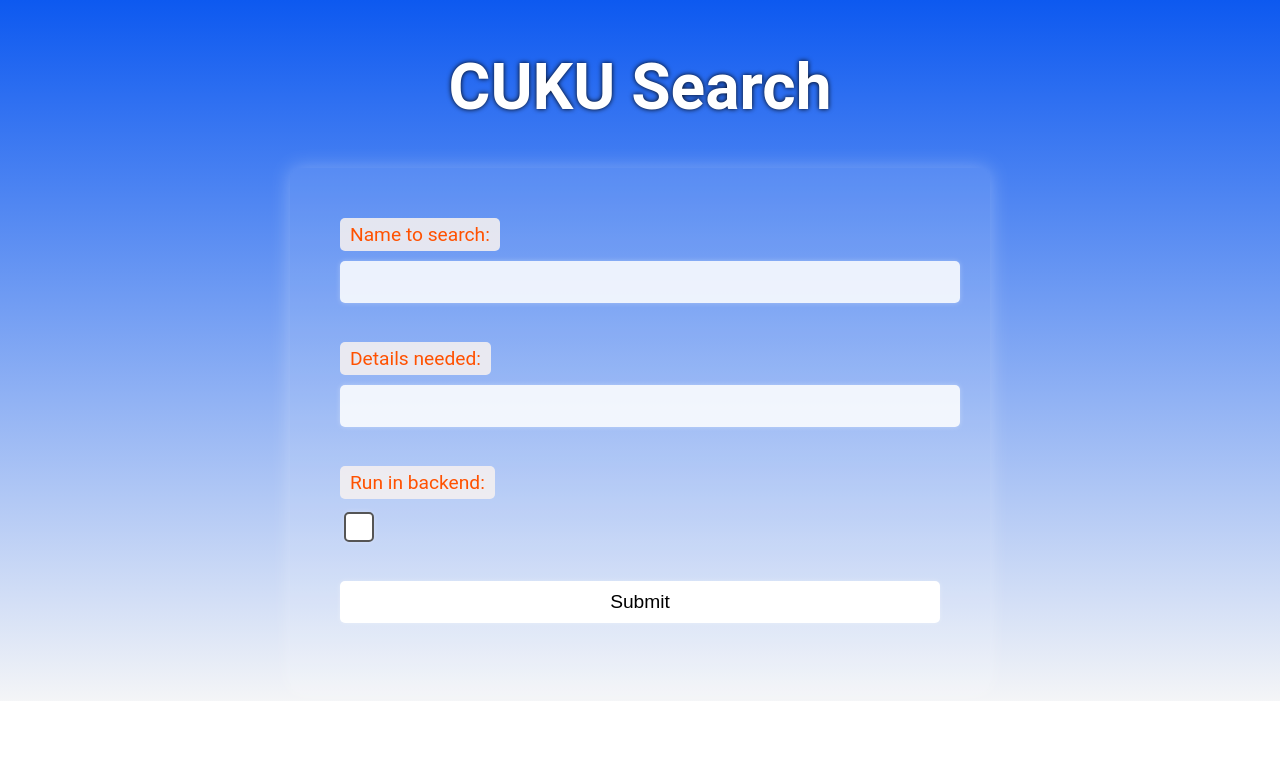
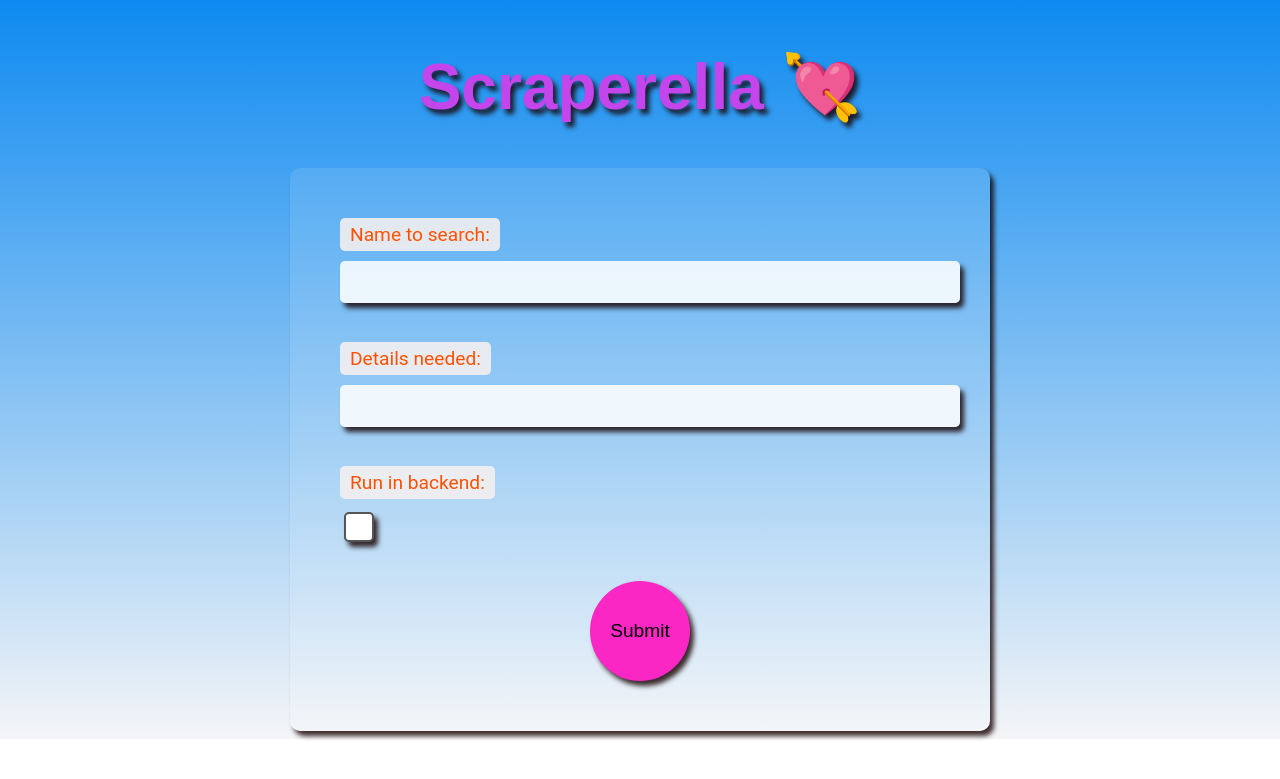
Before and after one commit to sriram403/Scraperella, a Flask app: page / in a window 1280 px wide. Shown: the top 779 px of the page. Run offline with Flask 3, Linux system fonts and the light colour scheme.

Commit message:
finished_look_and_readme

```diff
--- a/app.py
+++ b/app.py
@@ -3,7 +3,6 @@ from CUKU.components import details_collector as dc
 
 app = Flask(__name__)
 
-# Define result and name_to_search before the functions
 result = None
 name_to_search = ""
 details_needed_amount = 0
@@ -20,12 +19,11 @@ def index():
 def search():
     global result, name_to_search, details_needed_amount
 
-    new_name_to_search = request.form.get('name_to_search', '')
+    new_name_to_search = request.form.get('name_to_search', '').strip()
     new_details_needed_amount = int(request.form.get('details_needed_amount', '0'))
     run_in_backend = bool(request.form.get('run_in_backend'))
 
     if result is not None and new_details_needed_amount == details_needed_amount and new_name_to_search == name_to_search:
-        # The search has already been performed with the same details amount and name, return the result
         result_file = f"{name_to_search}_info.html"
         return render_template(result_file)
 
@@ -38,7 +36,6 @@ def search():
     result_file = f"{name_to_search}_info.html"
     return render_template(result_file)
 
-
 @app.route('/reset')
 def reset():
     global result, name_to_search, details_needed_amount
--- a/static/style.css
+++ b/static/style.css
@@ -1,6 +1,6 @@
 body {
     /* background-image: url('bird.jpg');; */
-    background: linear-gradient(to bottom, #0d59f0, #f4f5f7);
+    background: linear-gradient(to bottom, #0d8af0, #f4f5f7);
     background-size: 100% auto;
     background-repeat: no-repeat;
     font-family: 'Roboto', sans-serif;
@@ -11,8 +11,9 @@ h1 {
     font-size: 4em;
     text-align: center;
     margin-top: 50px;
-    color: #fff;
-    text-shadow: 0 0 5px #000;
+    color: #c445eb;
+    text-shadow: 4px 5px 5px rgba(22, 1, 1, 0.822);
+    font-family: "Bebas Neue", sans-serif;
 }
 
 #name_to_search {
@@ -29,7 +30,7 @@ form {
     padding: 50px;
     border-radius: 10px;
     background-color: rgba(255, 255, 255, 0.1);
-    box-shadow: 0 0 20px rgba(255, 255, 255, 0.3);
+    box-shadow: 4px 5px 5px rgba(22, 1, 1, 0.822);
 }
 
 label {
@@ -52,7 +53,7 @@ input[type="text"], input[type="number"], input[type="checkbox"], input[type="su
     border: none;
     background-color: rgba(255, 255, 255, 0.863);
     color: #ffffffc2;
-    box-shadow: 0 0 5px rgba(255, 255, 255, 0.3);
+    box-shadow: 4px 5px 5px rgba(22, 1, 1, 0.822);
 }
 
 input[type="checkbox"] {
@@ -71,9 +72,14 @@ input[type="checkbox"] {
   }
 
 input[type="submit"] {
-    background-color: #fff;
+    background-color: #fa27c5;
     color: #000;
     cursor: pointer;
+    width: 100px;
+    height: 100px;
+    border-radius: 50%;
+    margin: auto;
+    box-shadow: 4px 5px 5px rgba(22, 1, 1, 0.822);
 }
 
 iframe {
--- a/templates/index.html
+++ b/templates/index.html
@@ -1,11 +1,11 @@
 <!DOCTYPE html>
 <html>
 <head>
-    <title>CUKU Search</title>
+    <title>Scraperella 💘</title>
     <link rel="stylesheet" type="text/css" href="{{ url_for('static', filename='/style.css') }}">
 </head>
 <body>
-    <h1>CUKU Search</h1>
+    <h1>Scraperella 💘</h1>
 
     <form action="{{ url_for('search') }}" method="post">
         <label for="name_to_search">Name to search:</label>
@@ -19,6 +19,7 @@
 
         <input type="submit" value="Submit">
 
+
     </form>
     {% if result_file %}
     <iframe src="{{ url_for('static', filename=result_file) }}" width="100%" height="500"></iframe>
```
Also changed, not shown: README.md, images/result photo.png (added), images/ui photo.png (added).
